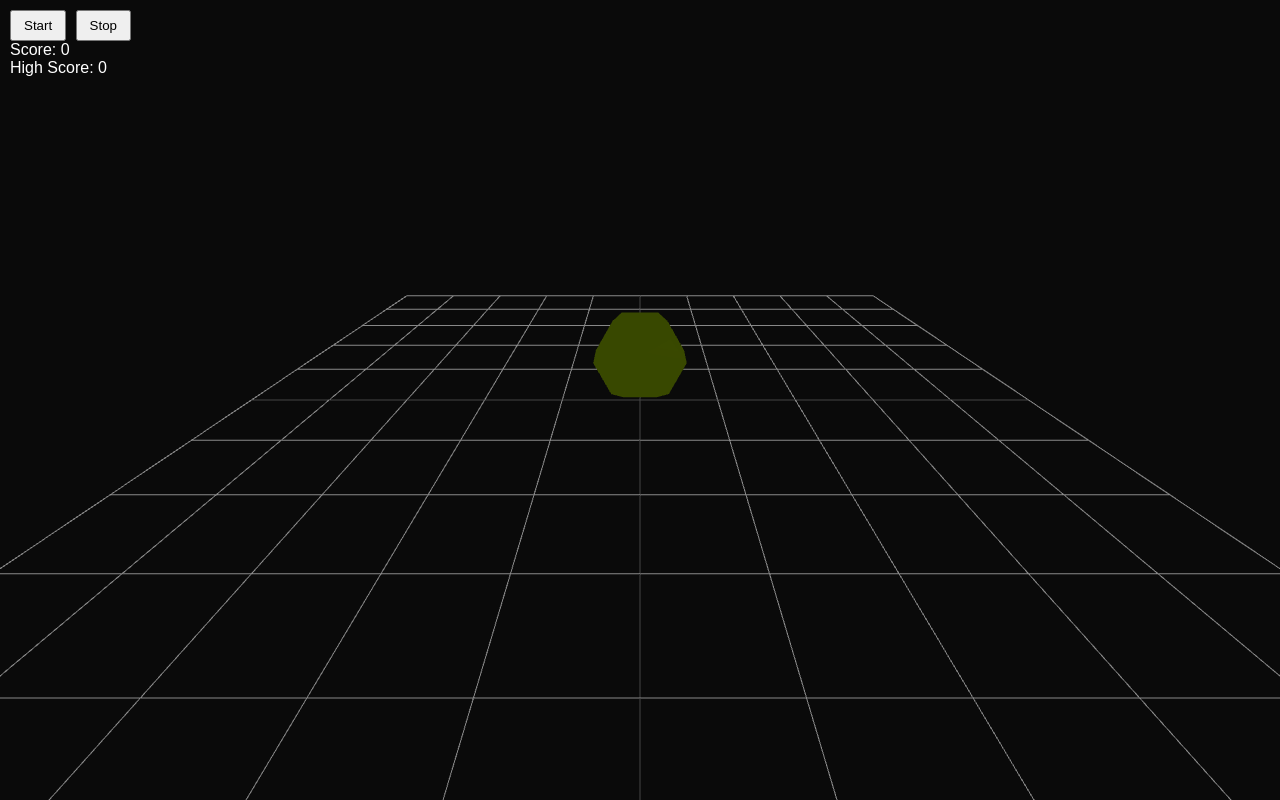
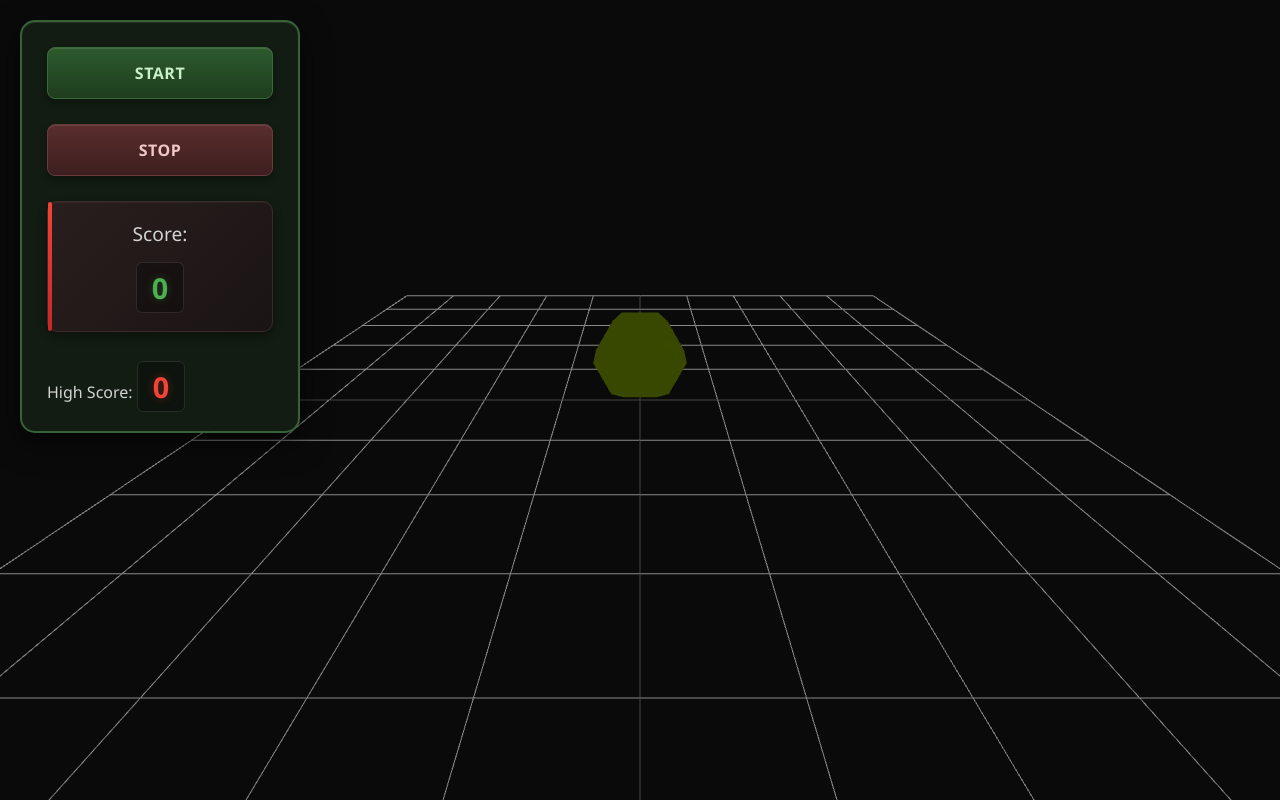
Before and after one commit to EvanKristianPratama/TUBES_UAS_GRAFKOM, a website built with Vite: page index.html in a window 1280 px wide. Built offline with nearby package versions, Linux system fonts and the light colour scheme; animation ran at ten frames a second.

Commit message:
Add style

```diff
--- a/index.html
+++ b/index.html
@@ -3,7 +3,7 @@
 
 <head>
   <meta charset="UTF-8" />
-  <title>2372047_Evan kristian Pratama</title>
+  <title>2372047_2372027_2372004</title>
   <link rel="stylesheet" href="style.css">
 </head>
 
--- a/style.css
+++ b/style.css
@@ -1,20 +1,230 @@
+* {
+    margin: 0;
+    padding: 0;
+    box-sizing: border-box;
+}
+
 body {
-  margin: 0;
-  overflow: hidden;
-  background: #000;
-  font-family: sans-serif;
+    margin: 0;
+    overflow: hidden;
+    background: linear-gradient(135deg, #0a2f0a 0%, #1a1a1a 100%);
+    font-family: 'Segoe UI', Tahoma, Geneva, Verdana, sans-serif;
+    min-height: 100vh;
+    position: relative;
+}
+
+body::before {
+    content: "";
+    position: absolute;
+    top: 0;
+    left: 0;
+    right: 0;
+    bottom: 0;
+    background-image:
+        radial-gradient(circle at 20% 30%, rgba(10, 80, 10, 0.1) 1px, transparent 1px),
+        radial-gradient(circle at 80% 70%, rgba(80, 10, 10, 0.1) 1px, transparent 1px);
+    background-size: 60px 60px;
+    z-index: -1;
 }
 
 #ui {
-  position: fixed;
-  top: 10px;
-  left: 10px;
-  color: white;
-  z-index: 10;
+    position: fixed;
+    top: 20px;
+    left: 20px;
+    background: rgba(20, 30, 20, 0.95);
+    padding: 25px;
+    border-radius: 15px;
+    color: #d4d4d4;
+    z-index: 10;
+    display: flex;
+    flex-direction: column;
+    gap: 25px;
+    box-shadow:
+        0 10px 30px rgba(0, 0, 0, 0.6),
+        inset 0 1px 1px rgba(255, 255, 255, 0.1);
+    border: 2px solid #2a4a2a;
+    min-width: 280px;
+    backdrop-filter: blur(10px);
+}
+
+#ui > div:first-of-type {
+    display: flex;
+    flex-direction: column;
+    gap: 15px;
+    margin-bottom: 10px;
 }
 
 button {
-  padding: 6px 12px;
-  margin-right: 5px;
-  cursor: pointer;
+    padding: 14px 30px;
+    cursor: pointer;
+    border: none;
+    border-radius: 8px;
+    font-family: 'Segoe UI', sans-serif;
+    font-size: 1rem;
+    font-weight: 600;
+    transition: all 0.3s ease;
+    position: relative;
+    overflow: hidden;
+    box-shadow:
+        0 4px 6px rgba(0, 0, 0, 0.3),
+        inset 0 1px 0 rgba(255, 255, 255, 0.1);
+    letter-spacing: 0.5px;
+    text-transform: uppercase;
 }
+
+button::after {
+    content: "";
+    position: absolute;
+    top: 0;
+    left: -100%;
+    width: 100%;
+    height: 100%;
+    background: linear-gradient(90deg, transparent, rgba(255, 255, 255, 0.1), transparent);
+    transition: left 0.5s ease;
+}
+
+button:hover::after {
+    left: 100%;
+}
+
+#startBtn {
+    background: linear-gradient(to bottom, #2d5a2d, #1e3d1e);
+    color: #c8f0c8;
+    border: 1px solid #3a6a3a;
+}
+
+#startBtn:hover {
+    background: linear-gradient(to bottom, #3a6a3a, #2d5a2d);
+    transform: translateY(-2px);
+    box-shadow:
+        0 6px 12px rgba(0, 0, 0, 0.4),
+        inset 0 1px 0 rgba(255, 255, 255, 0.15);
+}
+
+#stopBtn {
+    background: linear-gradient(to bottom, #5a2d2d, #3d1e1e);
+    color: #f0c8c8;
+    border: 1px solid #6a3a3a;
+}
+
+#stopBtn:hover {
+    background: linear-gradient(to bottom, #6a3a3a, #5a2d2d);
+    transform: translateY(-2px);
+    box-shadow:
+        0 6px 12px rgba(0, 0, 0, 0.4),
+        inset 0 1px 0 rgba(255, 255, 255, 0.15);
+}
+
+#ui > div:nth-child(2),
+#ui > div:nth-child(3) {
+    background: linear-gradient(135deg, #2a1e1e, #1a1414);
+    color: #d4d4d4;
+    padding: 18px;
+    border-radius: 10px;
+    box-shadow:
+        0 4px 8px rgba(0, 0, 0, 0.4),
+        inset 0 1px 1px rgba(255, 255, 255, 0.05);
+    position: relative;
+    border: 1px solid #3a2a2a;
+    font-size: 1.2rem;
+    display: flex;
+    justify-content: space-between;
+    align-items: center;
+    transition: transform 0.2s ease;
+}
+
+#ui > div:nth-child(2):hover,
+#ui > div:nth-child(3):hover {
+    transform: translateX(5px);
+}
+
+#ui > div:nth-child(2)::after {
+    content: "";
+    position: absolute;
+    left: 0;
+    top: 0;
+    bottom: 0;
+    width: 4px;
+    background: linear-gradient(to bottom, #4CAF50, #2E7D32);
+    border-radius: 2px;
+}
+
+#ui > div:nth-child(3)::after {
+    content: "";
+    position: absolute;
+    left: 0;
+    top: 0;
+    bottom: 0;
+    width: 4px;
+    background: linear-gradient(to bottom, #F44336, #C62828);
+    border-radius: 2px;
+}
+
+#score, #highScore {
+    font-size: 1.8rem;
+    font-weight: 700;
+    padding: 5px 15px;
+    background: rgba(0, 0, 0, 0.3);
+    border-radius: 6px;
+    text-align: center;
+    border: 1px solid rgba(255, 255, 255, 0.1);
+}
+
+#score {
+    color: #4CAF50;
+    text-shadow: 0 0 10px rgba(76, 175, 80, 0.3);
+}
+
+#highScore {
+    color: #F44336;
+    text-shadow: 0 0 10px rgba(244, 67, 54, 0.3);
+}
+
+@keyframes pulse {
+    0% { opacity: 0.7; }
+    50% { opacity: 1; }
+    100% { opacity: 0.7; }
+}
+
+#ui {
+    animation: pulse 4s ease-in-out infinite;
+}
+
+@media (max-width: 768px) {
+    #ui {
+        top: 10px;
+        left: 10px;
+        right: 10px;
+        min-width: auto;
+        max-width: 320px;
+    }
+
+    button {
+        padding: 12px 20px;
+        font-size: 0.95rem;
+    }
+
+    #score, #highScore {
+        font-size: 1.6rem;
+    }
+
+    #ui > div:nth-child(2),
+    #ui > div:nth-child(3) {
+        font-size: 1.1rem;
+        padding: 15px;
+    }
+}
+
+@keyframes borderGlow {
+    0%, 100% { border-color: #2a4a2a; }
+    50% { border-color: #3a6a3a; }
+}
+
+#ui {
+    animation: borderGlow 3s ease-in-out infinite;
+}
+
+#startBtn:focus, #stopBtn:focus {
+    outline: 2px solid rgba(255, 255, 255, 0.3);
+    outline-offset: 2px;
+}
```
